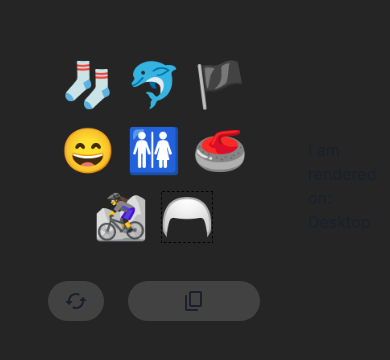
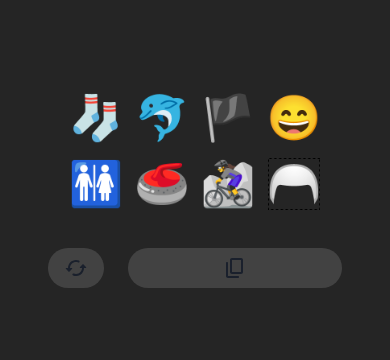
Before and after one commit to spacefrogz/react-homepage, a React (Create React App) app: page / in a window 390 px wide. Shown: the part 236-596 px from the top of the page. Built offline with nearby package versions, Linux system fonts and the light colour scheme.

Commit message:
removed wrong code

```diff
--- a/src/pages/Landing.tsx
+++ b/src/pages/Landing.tsx
@@ -6,7 +6,7 @@ import CachedRoundedIcon from '@mui/icons-material/CachedRounded'
 import ContentCopyRoundedIcon from '@mui/icons-material/ContentCopyRounded'
 import useWindowDimensions from "../hooks/useWindowDimensions"
 import getRandomEmoji from "../utils/emojis"
-import { isMobile } from "react-device-detect";
+import { isMobile } from "react-device-detect"
 
 const Landing = () => {
   const toast = useToast()
@@ -69,8 +69,6 @@ const Landing = () => {
           </Button>
         </Box>
       </Box>
-      <div>I am rendered on: {isMobile ? "Mobile" : "Desktop"}</div>
-
     </Box>
   )
 }
```
